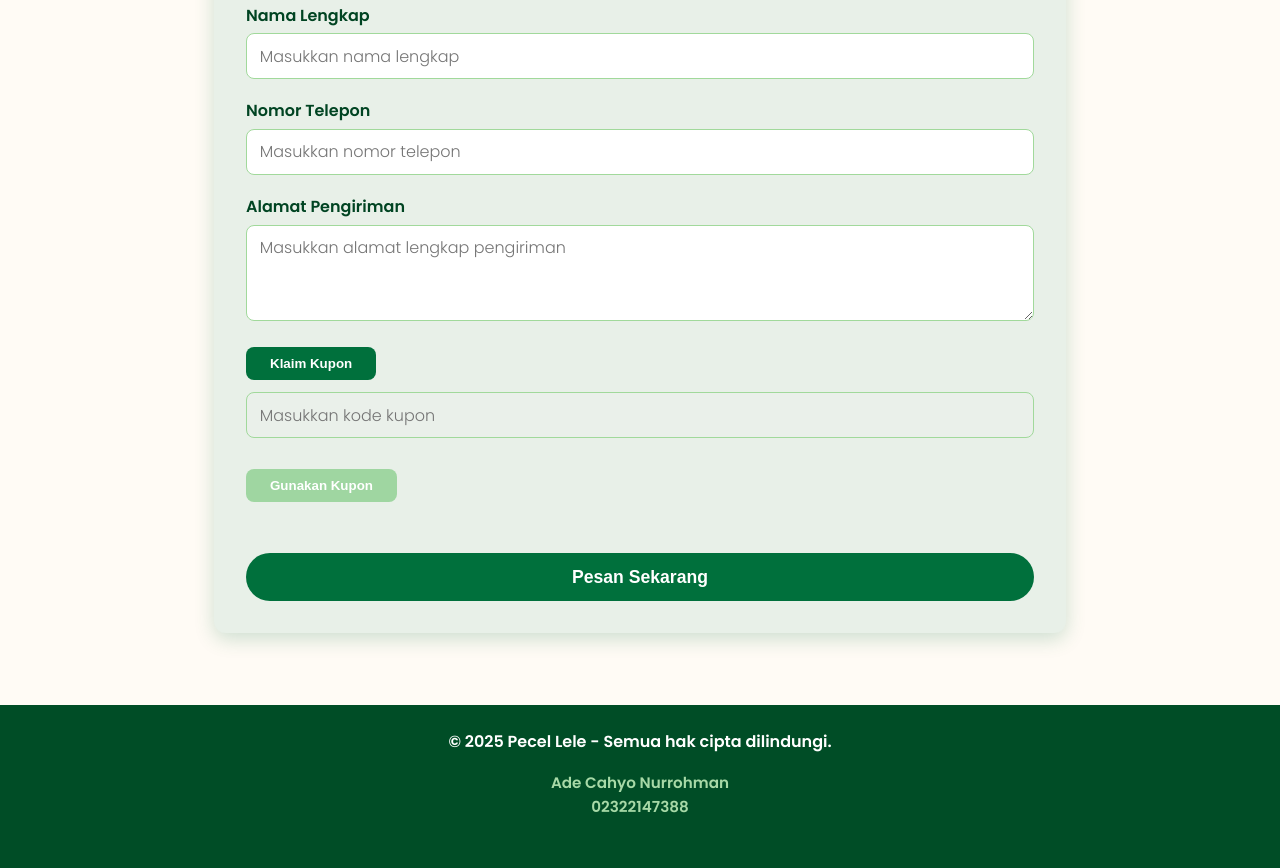
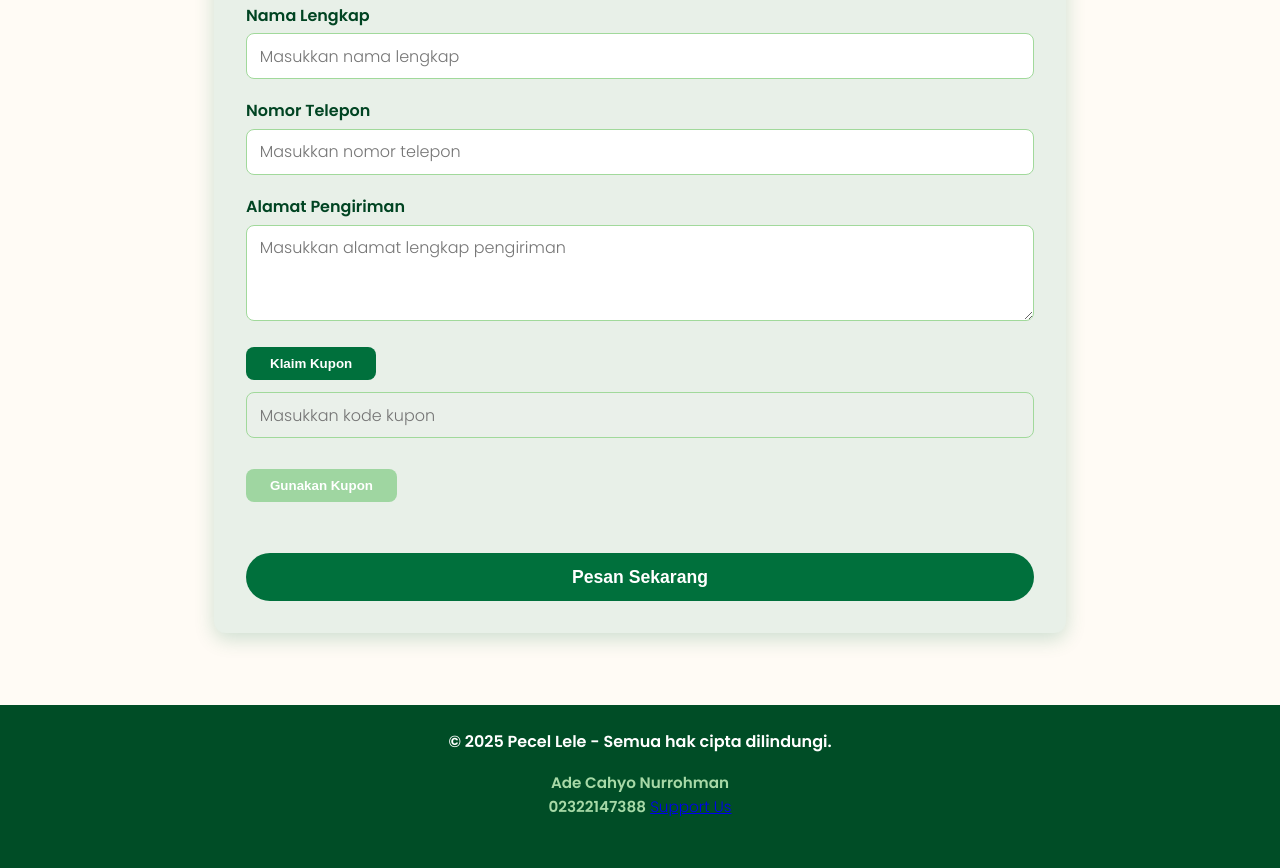
Before and after one commit to cahyonline/adecahyo.github.io, a plain HTML site: page index.html in a window 1280 px wide. Shown: the part 3193-4061 px from the top of the page. Drawn offline with Linux system fonts and the light colour scheme.

Commit message:
Update index.html

```diff
--- a/index.html
+++ b/index.html
@@ -281,6 +281,7 @@
   <div class="owner" tabindex="0" aria-label="Owner info">
     <strong>Ade Cahyo Nurrohman</strong><br />
     <span class="phone">02322147388</span>
+    <a href="https://linktr.ee/Cahyoo21" target="_blank" rel="noopener noreferrer" class="support-link">Support Us</a>
   </div>
 </footer>
 
```
